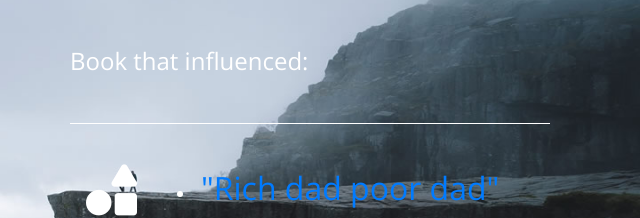
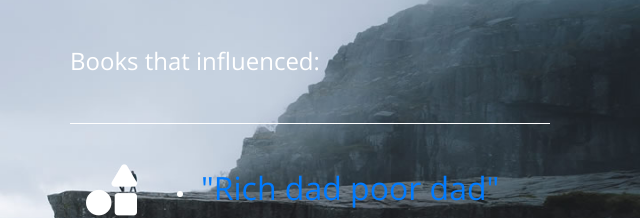
Before and after one commit to jonathansh44/yonatan2, a plain HTML site: page index.html in a window 1280 px wide. Shown: the part 167-385 px from the top of the page, 640-1280 px from the left. Drawn offline with nearby package versions, Linux system fonts and the light colour scheme.

Commit message:
Update index.html

```diff
--- a/index.html
+++ b/index.html
@@ -63,7 +63,7 @@ https://templatemo.com/tm-550-diagoona
                 <div class="tm-col-left"></div>
                 <main class="tm-col-right">
                     <section class="tm-content tm-about">
-                        <h2 class="mb-5 tm-content-title">Book that influenced:</h2>
+                        <h2 class="mb-5 tm-content-title">Books that influenced:</h2>
                         <hr class="mb-4">
                         <div class="media my-3">
                             <i class="fas fa-shapes fa-3x p-3 mr-4"></i>
```
